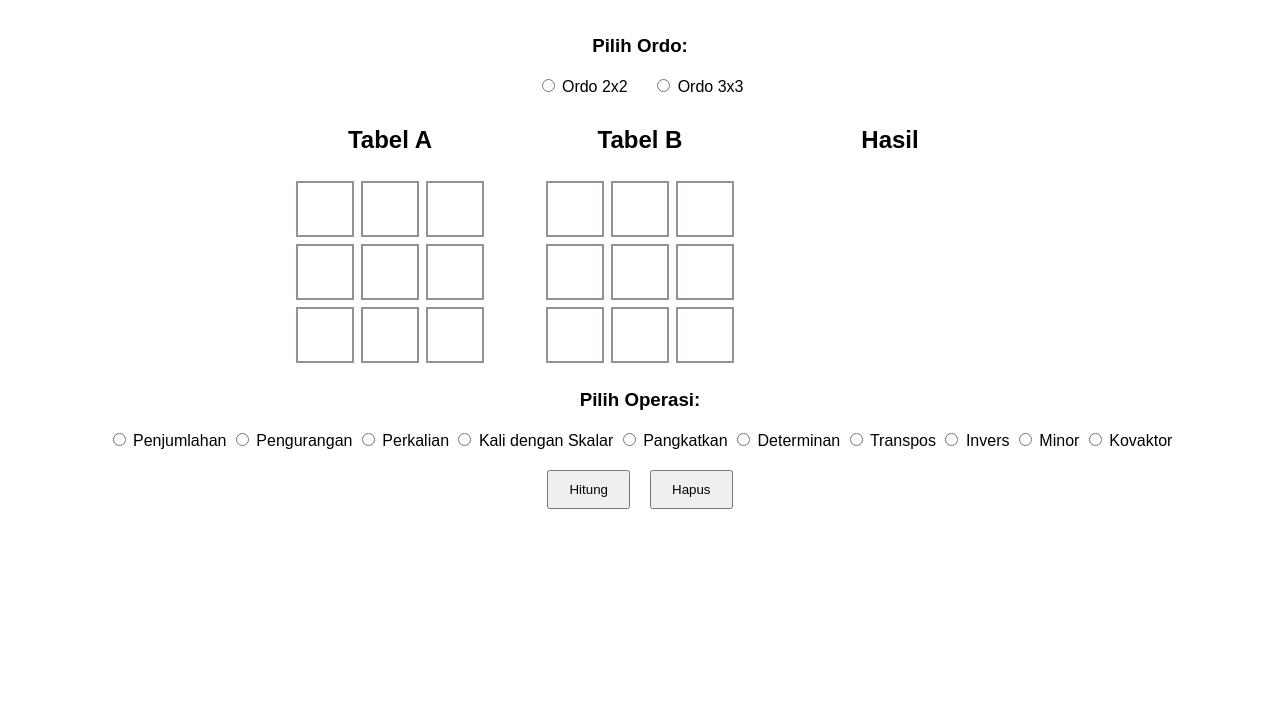
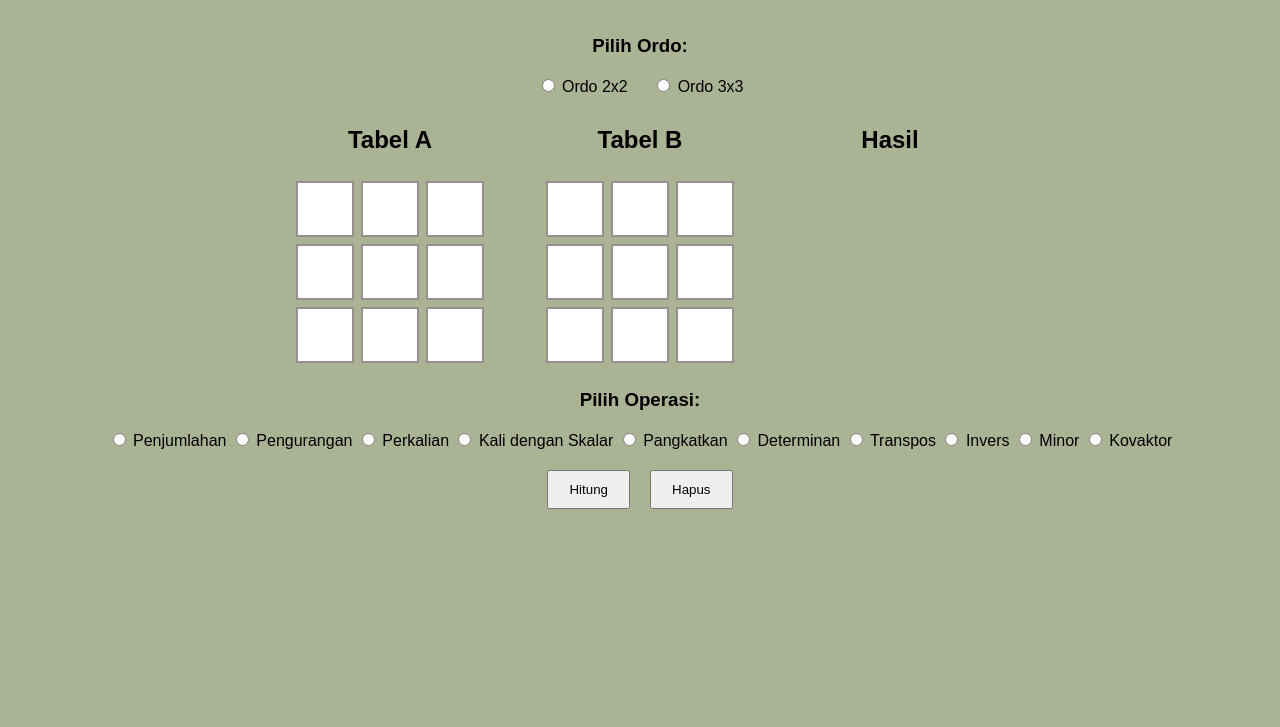
Before and after one commit to HFOURM/Aljabar-Liniear, a plain HTML site: page index.html in a window 1280 px wide. Shown: the part 73-800 px from the top of the page. Drawn offline with Linux system fonts and the light colour scheme.

Commit message:
Update style.css

```diff
--- a/style.css
+++ b/style.css
@@ -1,6 +1,6 @@
 body {
   font-family: Arial, sans-serif;
-  background-color: #ffffff;
+  background-color: #abb395;
 }
 
 input::placeholder {
```
